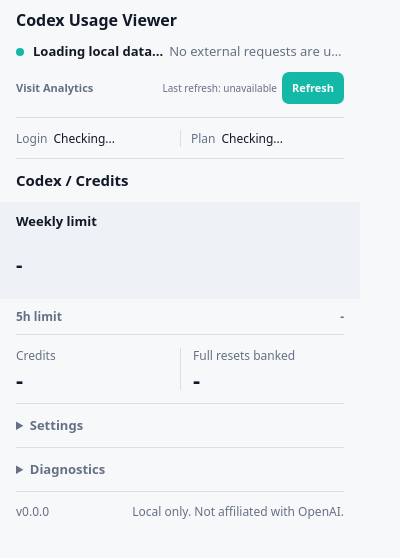
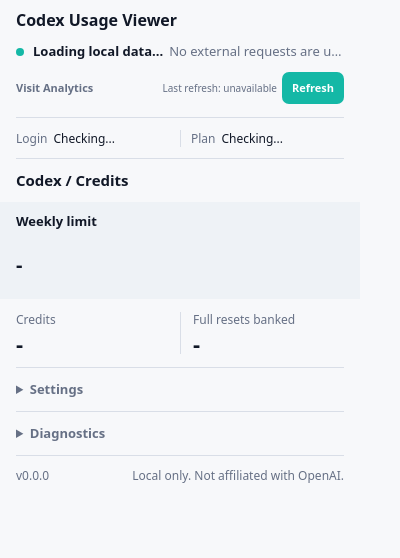
Before and after one commit to Actually-Better/Codex-usage-viewer, a browser extension: page popup.html in a window 400 px wide. Drawn offline with Linux system fonts and the light colour scheme.

Commit message:
fix: remove five-hour limit from popup

```diff
--- a/package.json
+++ b/package.json
@@ -1,6 +1,6 @@
 {
   "name": "codex-usage-viewer",
-  "version": "0.4.1",
+  "version": "0.4.2",
   "description": "Local-only Chrome and Edge extension that shows visible ChatGPT/Codex usage information.",
   "license": "MIT",
   "private": true,
--- a/popup.html
+++ b/popup.html
@@ -264,41 +264,9 @@
       }
 
       .primary-limits {
-        display: grid;
-        grid-template-columns: repeat(2, minmax(0, 1fr));
-        align-items: stretch;
-        gap: 18px;
         margin: 0 -16px;
         padding: 11px 16px 12px;
         background: var(--surface-emphasis);
-      }
-
-      .primary-limits > .metric-card:only-child {
-        grid-column: 1 / -1;
-      }
-
-      .secondary-limits:empty {
-        display: none;
-      }
-
-      .secondary-limits .metric-card {
-        display: flex;
-        align-items: center;
-        justify-content: space-between;
-        gap: 12px;
-        padding: 10px 0;
-        border-bottom: 1px solid var(--border);
-      }
-
-      .secondary-limits .metric-title,
-      .secondary-limits .metric-body {
-        min-height: 0;
-      }
-
-      .secondary-limits .metric-title,
-      .secondary-limits .metric-value {
-        color: var(--muted);
-        font-size: 12px;
       }
 
       .metric-card {
@@ -619,7 +587,6 @@
         <h2>Codex / Credits</h2>
         <div id="codexSection">
           <div id="primaryLimits" class="primary-limits"></div>
-          <div id="secondaryLimits" class="secondary-limits"></div>
           <div id="totalsSection" class="totals-list"></div>
         </div>
       </section>
--- a/popup.js
+++ b/popup.js
@@ -302,20 +302,11 @@
 
   function renderCodexCards(snapshot) {
     const primaryLimits = document.getElementById("primaryLimits");
-    const secondaryLimits = document.getElementById("secondaryLimits");
     const totals = document.getElementById("totalsSection");
-    const has5hData = hasMetricData(snapshot, "codex5h");
     primaryLimits.textContent = "";
-    secondaryLimits.textContent = "";
     totals.textContent = "";
 
-    if (has5hData) {
-      appendMetric(primaryLimits, snapshot, "codex5h", "5h limit", "primary-metric");
-    }
     appendMetric(primaryLimits, snapshot, "codexWeekly", "Weekly limit", "primary-metric");
-    if (!has5hData) {
-      appendMetric(secondaryLimits, snapshot, "codex5h", "5h limit", "secondary-metric");
-    }
     appendMetric(totals, snapshot, "codexCredits", "Credits", "total-metric");
     appendMetric(totals, snapshot, "bankedResets", "Full resets banked", "total-metric");
   }
@@ -333,7 +324,7 @@
       ? renderMetricCard(field, fallbackTitle)
       : renderUnavailableCard(fallbackTitle);
     card.classList.add(className);
-    if ((key === "codex5h" || key === "codexWeekly") && hasMetricData(snapshot, key)) {
+    if (key === "codexWeekly" && hasMetricData(snapshot, key)) {
       const estimate = document.createElement("div");
       estimate.className = "metric-estimate";
       const structured = ChatGPTUsageModel.normalizeMetricField(field, fallbackTitle);
@@ -446,7 +437,6 @@
   function renderVisibleFields(snapshot) {
     if (!snapshot || !snapshot.usage) return "unavailable";
     const labels = {
-      codex5h: "5h",
       codexWeekly: "weekly",
       codexCredits: "credits",
       bankedResets: "full resets banked"
```
Also changed, not shown: test/popup-runtime.test.js (+13 -0 lines), test/popup.test.js (+3 -6 lines), CHANGELOG.md, README.md, manifest.json.
